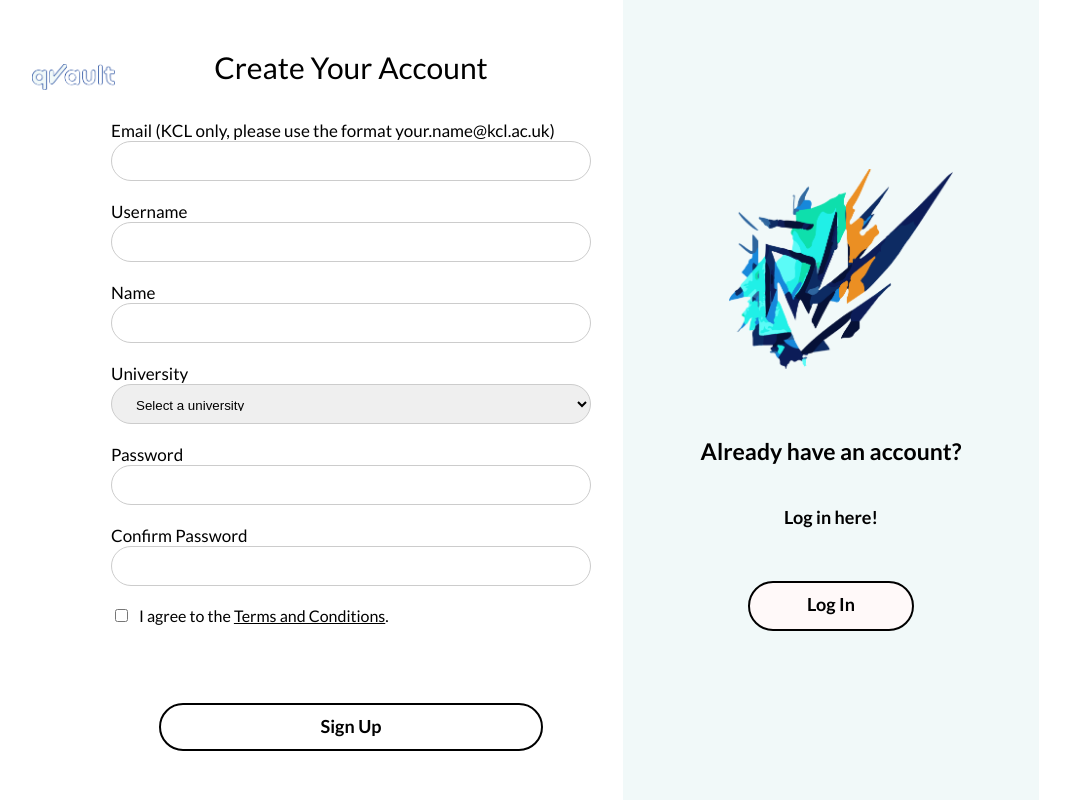
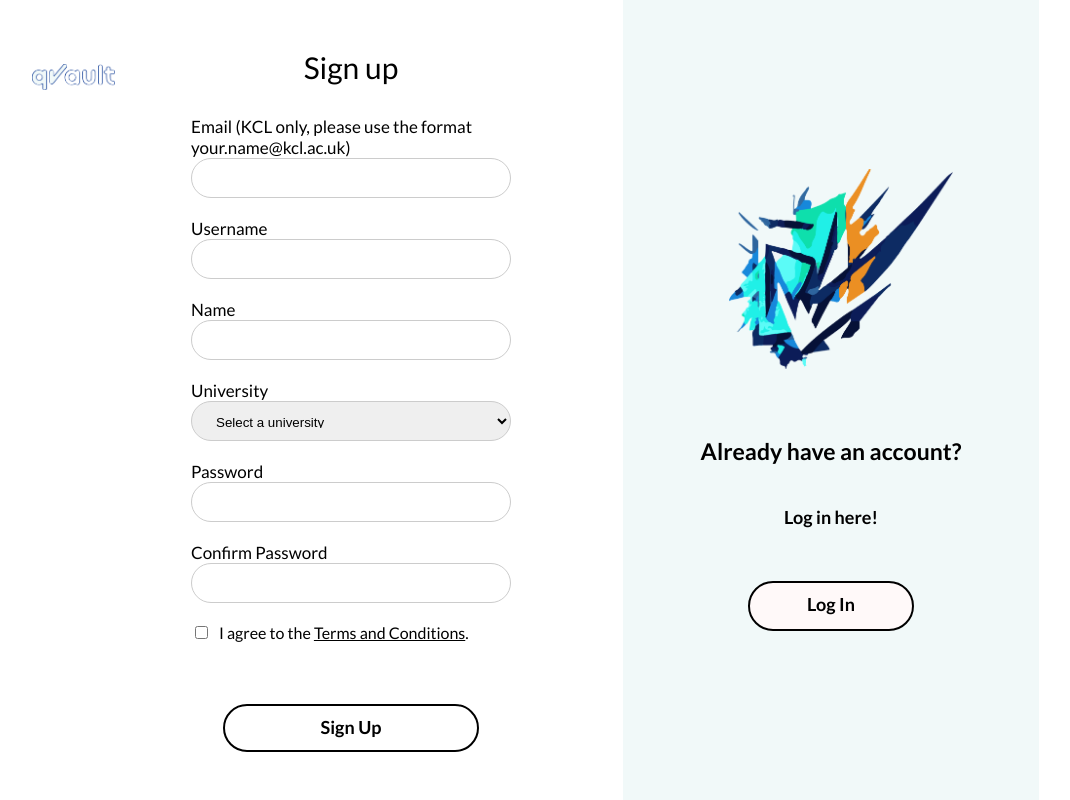
Before and after one commit to wangtatlau/ai-qb-front-end, a React (Create React App) app: page /signup in a window 1280 px wide. Shown: the whole page, without its empty margins (49-1119 px from the left). Built offline with nearby package versions, Linux system fonts and the light colour scheme.

Commit message:
login page

```diff
--- a/src/pages/LogIn.js
+++ b/src/pages/LogIn.js
@@ -68,7 +68,7 @@ const LogInPage = () => {
             />
           </div>
           <div className={styles.innerLeft}>
-            <h2 className={styles.header}>Log In to Your Account</h2>
+            <h2 className={styles.header}>Log In</h2>
             <div className={styles.formContainer}>
               <form onSubmit={handleLogIn} className={styles.form}>
                 <div className={styles.inputContainer}>
--- a/src/pages/LogIn.module.css
+++ b/src/pages/LogIn.module.css
@@ -76,6 +76,7 @@
   justify-content: center;
   align-items: center;
   margin-left: 25%;
+  width: 50%;
 }
 
 .rightPillar {
--- a/src/pages/SignUp.js
+++ b/src/pages/SignUp.js
@@ -120,7 +120,7 @@ const SignUpPage = () => {
           />
         </div>
         <div className={styles.innerLeft}>
-          <h2 className={styles.header}>Create Your Account</h2>
+          <h2 className={styles.header}>Sign up</h2>
           <div className={styles.formContainer}>
             <form onSubmit={handleSignUp} className={styles.form}>
               <div className={styles.inputContainer}>
--- a/src/pages/SignUp.module.css
+++ b/src/pages/SignUp.module.css
@@ -75,6 +75,7 @@
   justify-content: center;
   align-items: center;
   margin-left: 25%;
+  width: 50%;
 }
 
 .rightPillar {
```
